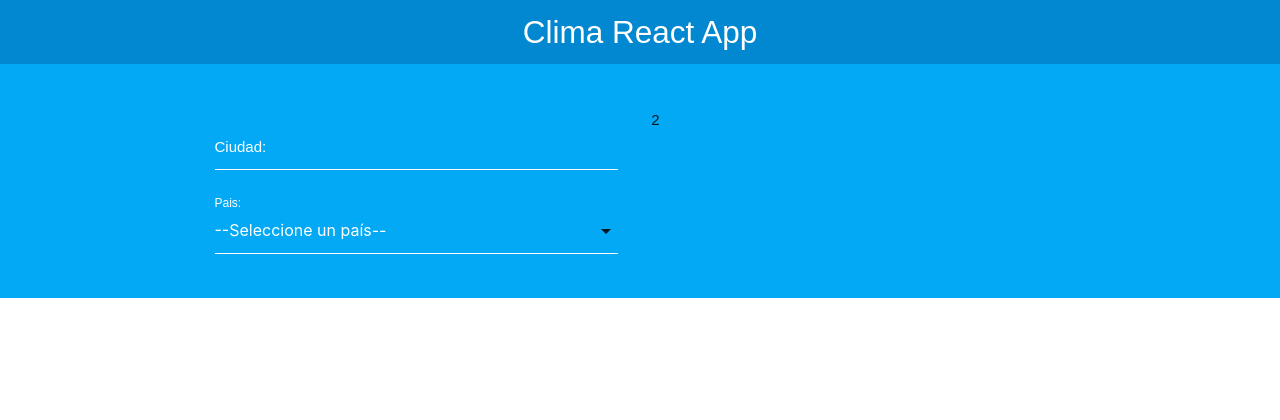
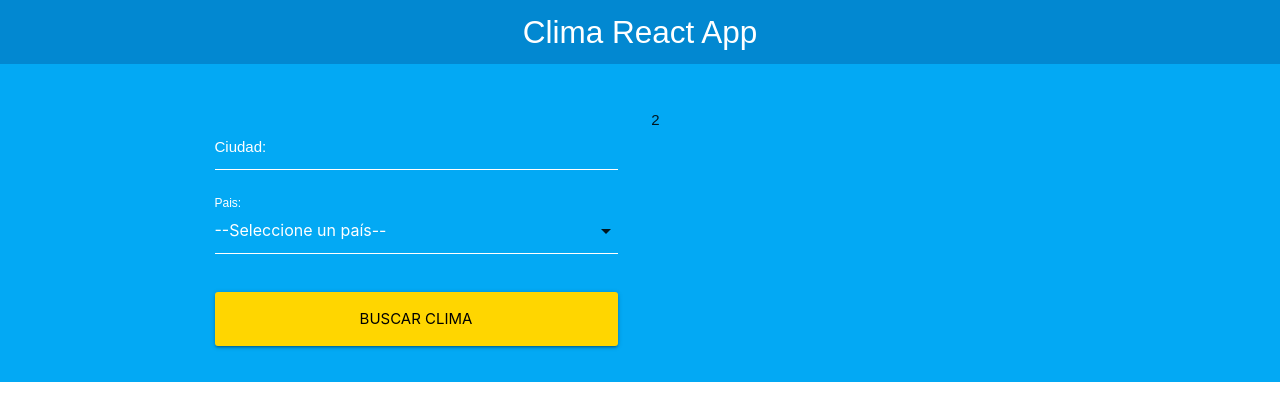
Before and after one commit to micspinis/Weather, a React (Create React App) app: page / in a window 1280 px wide. Shown: the top 420 px of the page. Built offline with nearby package versions, Linux system fonts and the light colour scheme.

Commit message:
Agregando validación al Formulario

```diff
--- a/src/components/Formulario.js
+++ b/src/components/Formulario.js
@@ -7,6 +7,9 @@
         ciudad: '',
         pais: ''
     });
+
+    // state para validacion
+    const [ error, guardarError ] = useState(false);
 
     // Extraer cuidad y pais
     const { ciudad, pais } = busqueda;
@@ -21,10 +24,34 @@
         });
     }
 
+    // Evento: Cuando el usuario da submit al form
+    const handleSubmit = e => {
+        e.preventDefault();
+
+        // Validar
+        if (ciudad.trim()==='' || pais.trim()==='') {
+
+            guardarError(true);
+
+            return;
+        }
+
+        guardarError(false);
+
+        // Pasar al componente principal
+
+    }
+
+
 
 
     return (
-        <form>
+        <form
+            // Evento, siguiendo la nomenclatura general
+            onSubmit={handleSubmit}
+        >
+
+            {error ? <p className="red darken-4 error">Todos los campos son obligatorios</p> : null}
             <div className="input-field col s12">
                 {/* El orden de poner primero el input y despues el label se debe a materialize */}
                 <input
@@ -56,6 +83,14 @@
                 </select>
                 <label htmlFor="pais">Pais: </label>
             </div>
+
+            <div className="input-field col s12">
+                <input
+                    type="submit"
+                    value="Buscar Clima"
+                    className="waves-effect waves-light btn-large btn-block yellow accent-4"
+                />
+            </div>
         </form>
     );
 }
```
